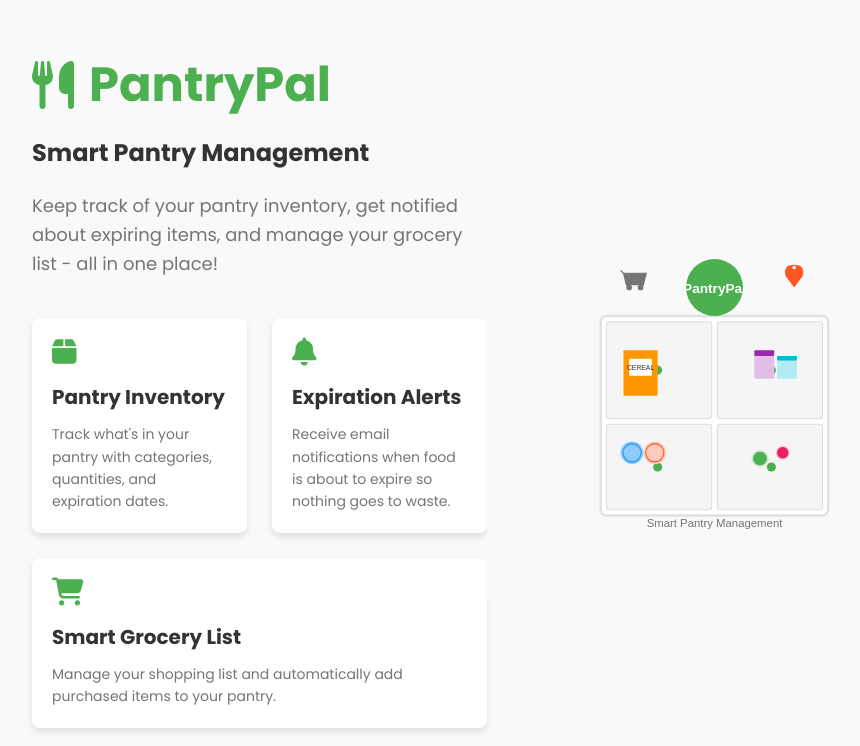
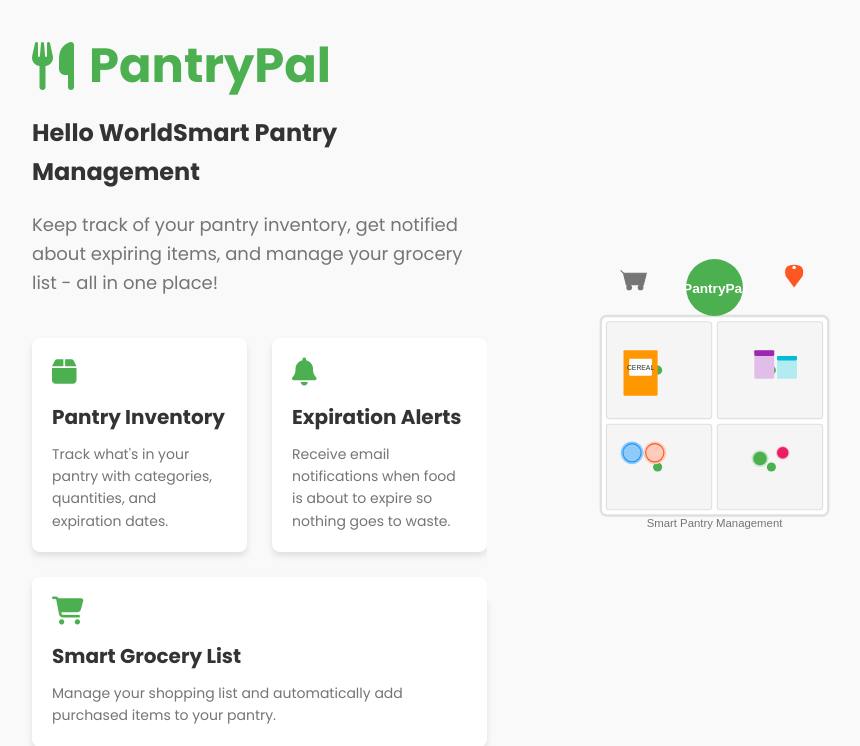
Before and after one commit to RazorHog-Inc/PantryPal, a Flask app: page / in a window 1280 px wide. Shown: the top 746 px of the page, without its empty margins (278-1138 px from the left). Run offline with Flask 3, Linux system fonts and the light colour scheme; some libraries are stand-ins or nearby versions.

Commit message:
Hello World

```diff
--- a/templates/index.html
+++ b/templates/index.html
@@ -1,12 +1,12 @@
 {% extends 'base.html' %}
 
-{% block title %}Hello WorldPantryPal - Welcome{% endblock %}
+{% block title %}PantryPal - Welcome{% endblock %}
 
 {% block content %}
 <div class="welcome-container">
     <div class="welcome-content">
         <h1><i class="fas fa-utensils"></i> PantryPal</h1>
-        <h2>Smart Pantry Management</h2>
+        <h2>Hello WorldSmart Pantry Management</h2>
         <p>Keep track of your pantry inventory, get notified about expiring items, and manage your grocery list - all in one place!</p>
         <div class="welcome-features">
             <div class="feature">
```
